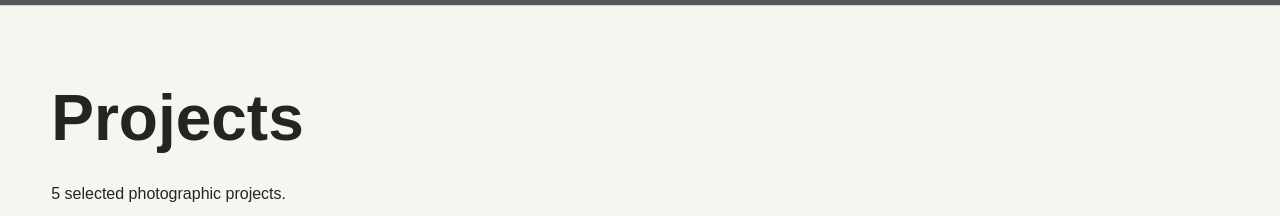
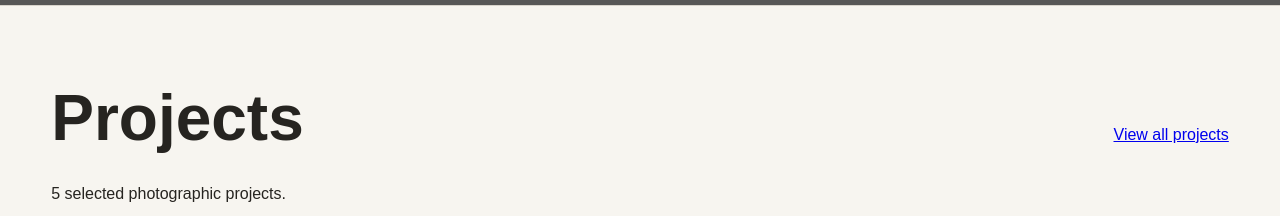
Before and after one commit to rcilomba/maddeart-portfolio, a React (Vite) app: page / in a window 1280 px wide. Shown: the part 667-883 px from the top of the page. Built offline with nearby package versions, Linux system fonts and the light colour scheme; grey boxes are pictures that could not be loaded.

Commit message:
feat: link featured projects to all projects

```diff
--- a/src/App.css
+++ b/src/App.css
@@ -430,3 +430,16 @@ a:focus-visible {
   text-decoration: underline;
   text-underline-offset: 4px;
 }
+
+.projects-heading {
+  display: flex;
+  justify-content: space-between;
+  align-items: baseline;
+  flex-wrap: wrap;
+  gap: 12px;
+  margin-bottom: 16px;
+}
+
+.projects-heading h2 {
+  margin: 0;
+}
--- a/src/App.tsx
+++ b/src/App.tsx
@@ -71,7 +71,10 @@ function App() {
                   <p>A photographer based in New York</p>
                 </section>
                 <section id='projects' className='projects'>
-                  <h2>Projects</h2>
+                  <div className='projects-heading'>
+                    <h2>Projects</h2>
+                    <Link to='/projects'>View all projects</Link>
+                  </div>
                   <p>
                     {featuredProjects.length} selected photographic projects.
                   </p>
```
